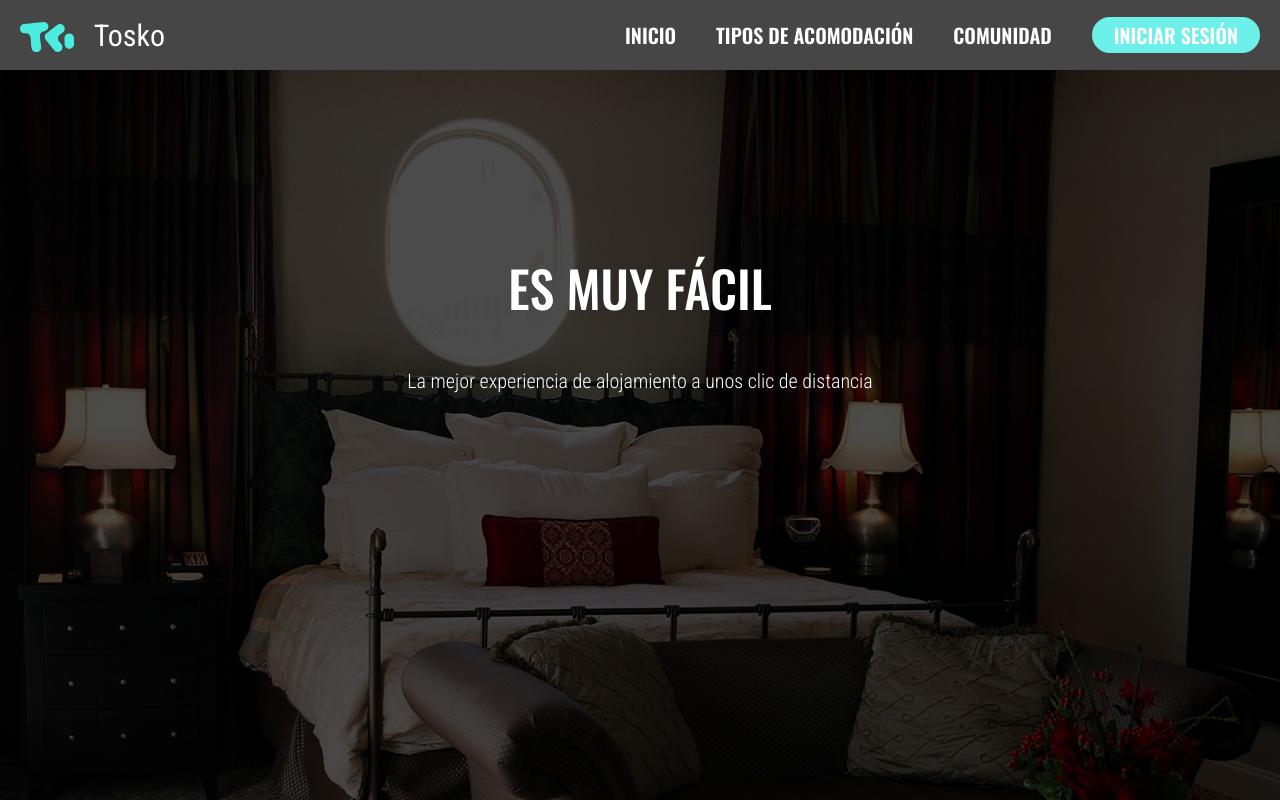
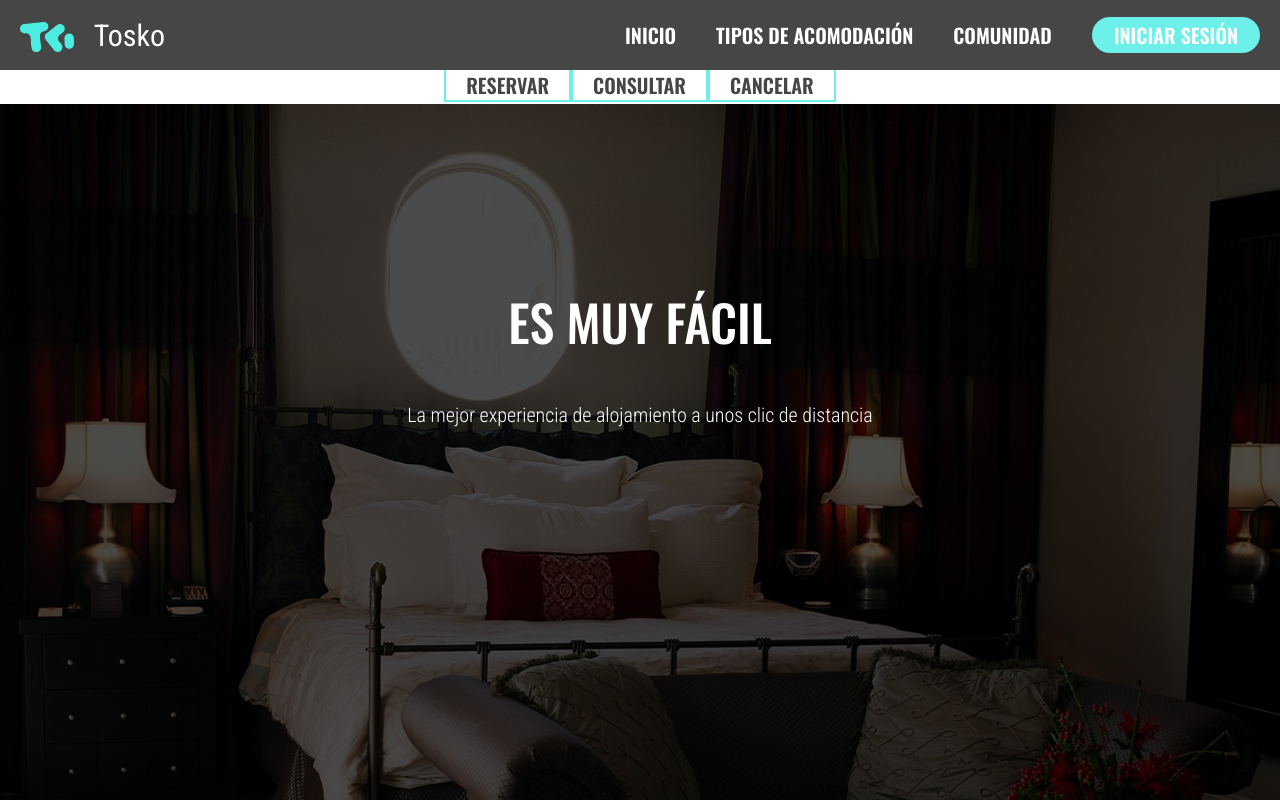
Before and after one commit to RogerCastillo877/reserva_app, a Vue app: page /inicio in a window 1280 px wide. Shown: the top 800 px of the page. Built offline with nearby package versions, Linux system fonts and the light colour scheme.

Commit message:
Corrección2

```diff
--- a/src/App.vue
+++ b/src/App.vue
@@ -32,7 +32,7 @@
     </header>
 
     <div class="main-component">
-      <nav v-if="is_auth">
+      <nav >
         <a v-on:click="make_reserva">Reservar</a><!--v-if="is_auth"-->
         <a v-on:click="get_reserva">Consultar</a>
         <a v-on:click="cancel_reserva">Cancelar</a>
--- a/src/components/Consultar.vue
+++ b/src/components/Consultar.vue
@@ -67,8 +67,8 @@ export default {
         this.resultado = !this.resultado
         this.id_reserva = this.id_reserva_in
         let self = this
-        // axios.get("http://127.0.0.1:8000/user/reserva/" + this.id_reserva)
-        axios.get("https://reserva-api-tosko.herokuapp.com/user/reserva/" + this.id_reserva)
+        axios.get("http://127.0.0.1:8000/user/reserva/" + this.id_reserva)
+
         .then((result) => {
           self.id_reserve = result.data.id_reserva
           self.name = result.data.nombre
--- a/src/components/Login.vue
+++ b/src/components/Login.vue
@@ -52,7 +52,6 @@ export default {
     },
     processLogin: function(){
       var self = this
-      // axios.post("http://127.0.0.1:8000/user/login/", self.form)
       axios.post("https://reserva-api-tosko.herokuapp.com/user/login/", self.form)
       .then((_result) => {
         alert("Autenticación Exitosa");
```
